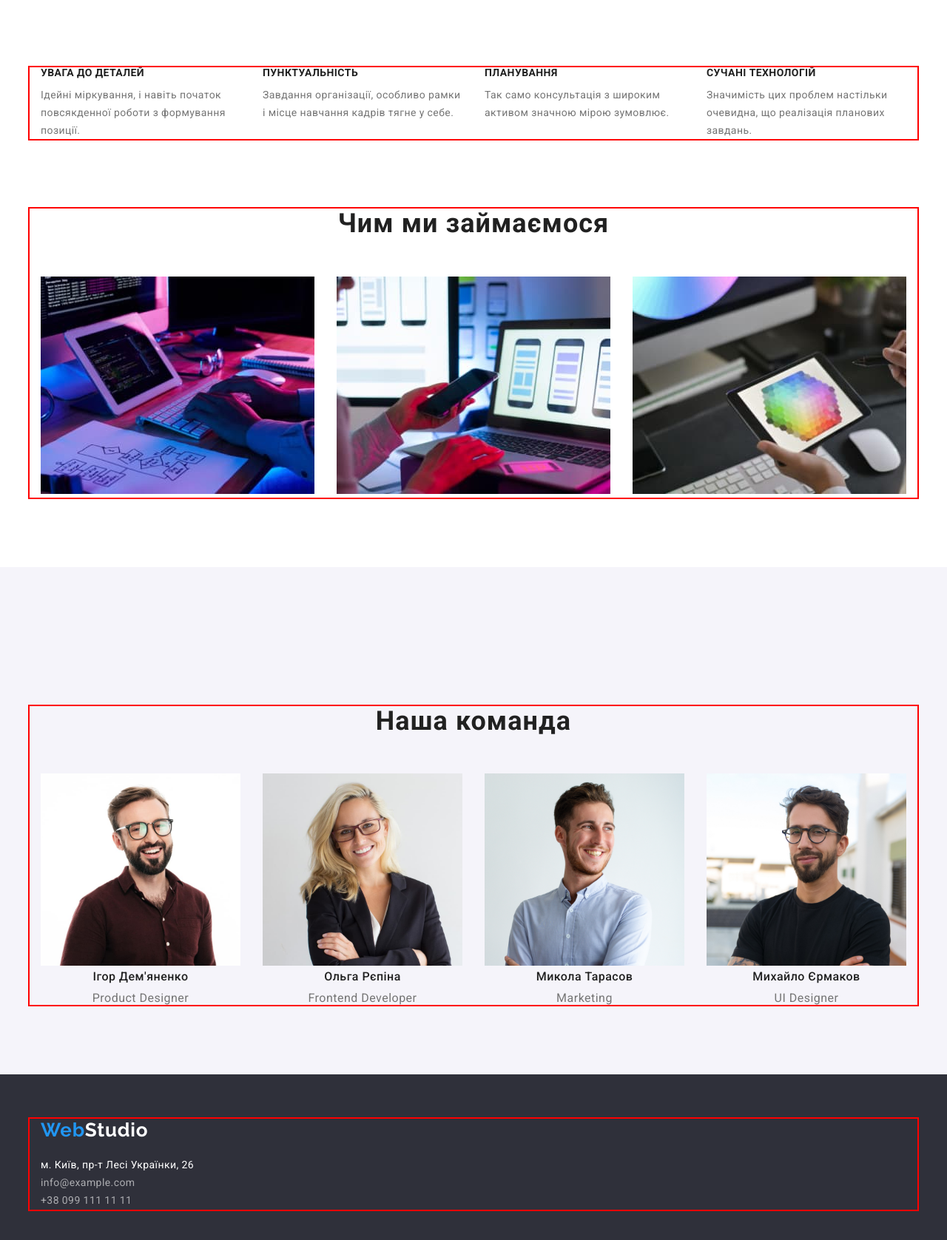
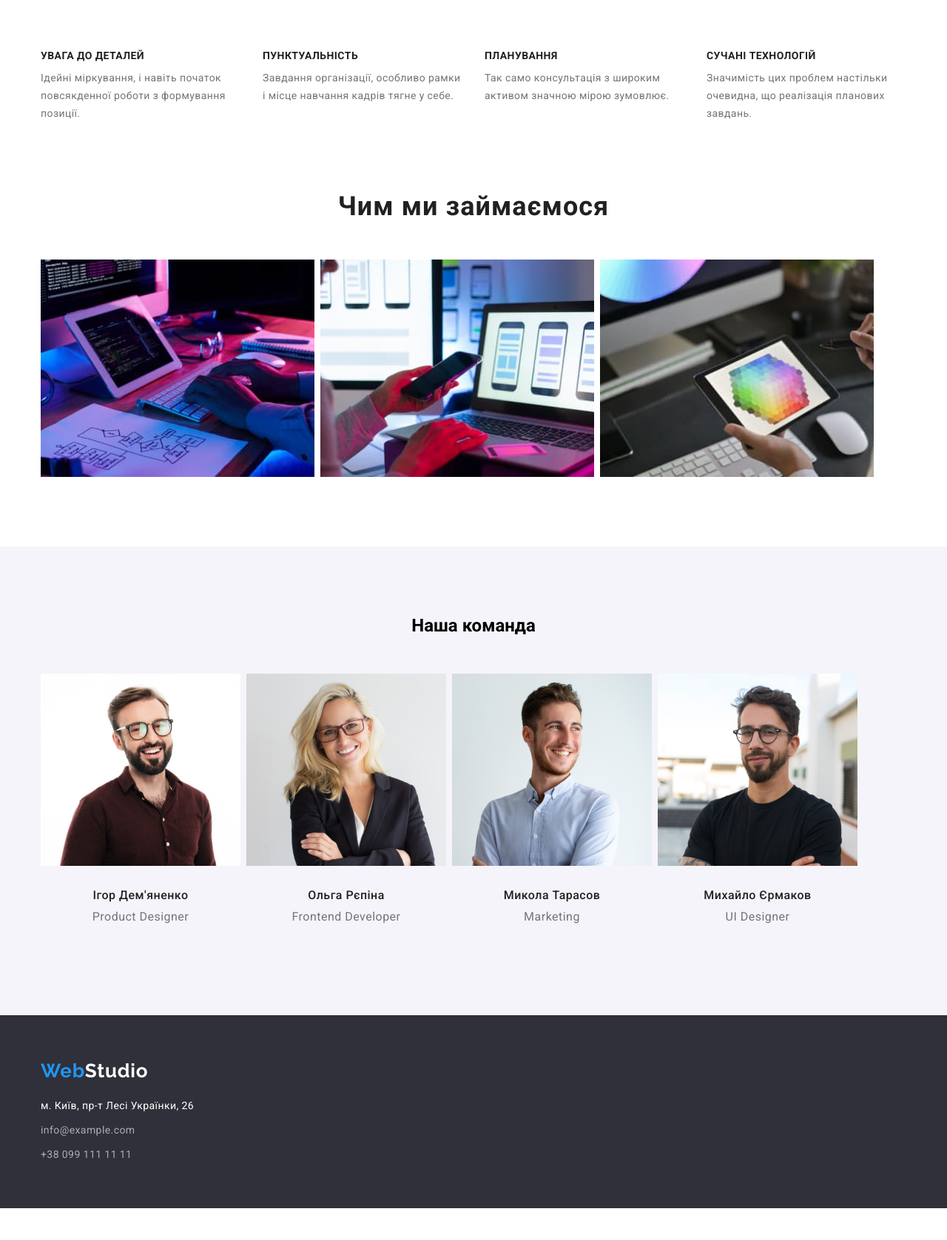
Before and after one commit to andreshkivVC/goit-markup-hw-03, a plain HTML site: page index.html in a window 1280 px wide. Shown: the part 689-2366 px from the top of the page at 74% size. After the commit the page ends 2323 px from the top, so only its background shows below. Drawn offline with nearby package versions, Linux system fonts and the light colour scheme.

Commit message:
Виправлена ДР3

```diff
--- a/css/styles.css
+++ b/css/styles.css
@@ -36,7 +36,9 @@ body {
 	padding-left: 15px;
 	padding-right: 15px;
 	margin: 0 auto;
-	outline: 2px solid red;
+}
+.section{
+	padding: 94px 0;
 }
 /*-----logo-----*/
 .logo {
@@ -55,7 +57,10 @@ body {
 /*-----header-----*/
 
 .header {
-	padding-top: 24px;
+	border-bottom: 1px solid silver;
+}
+.header-nav{
+margin-left: 93px;
 }
 
 .header-list-nav {
@@ -64,10 +69,6 @@ body {
 
 .header-list-nav .item:not(:last-child) {
 	margin-right: 50px;
-}
-
-.header-list-nav {
-	margin-left: 90px;
 }
 
 .header-lisk {
@@ -129,6 +130,8 @@ body {
 .essential {
 	background-color: #2f303a;
 	text-align: center;
+	padding-top: 200px;
+	padding-bottom: 200px;
 }
 .essential-titel {
 	font-weight: 900;
@@ -141,9 +144,6 @@ body {
 	max-width: auto;
 }
 
-.essential-content {
-	padding: 200px 280px;
-}
 
 .essential-btn {
 	margin-top: 30px;
@@ -173,7 +173,6 @@ body {
 .content-list {
 	display: flex;
 	flex-wrap: wrap;
-	margin-top: 94px;
 }
 .content-list .content-item:not(:last-child) {
 	margin-right: 30px;
@@ -200,10 +199,12 @@ body {
 }
 
 /*-----foto---hero--*/
-.foto {
-	margin-bottom: 94px;
-	margin-bottom: 94px;
+
+
+.foto{
+	padding-top: 0;
 }
+
 .item:not(:last-child) {
 	margin-right: 30px;
 }
@@ -212,7 +213,11 @@ body {
 	display: flex;
 	padding-left: auto;
 	padding-right: auto;
+}
 
+img{
+	display: block;
+	max-width: 100%;
 }
 .foto-work,
 .hero-title {
@@ -222,28 +227,26 @@ body {
 	text-align: center;
 	letter-spacing: 0.03em;
 	color: var(--main--item--color);
-	margin-top: 94px;
 	margin-bottom: 50px;
 
 }
 
-/*----hero------*/
+/*----team------*/
 
 
-.hero-list {
+.team-list {
 	display: flex;
 }
 
-.hero{
+.team{
 background-color:#F5F4FA;
-padding-top: 94px;
-padding-bottom: 94px;
 }
-.hero-title {
+.team-title {
 	margin-bottom: 50px;
+	text-align: center;
 }
 
-.hero-name {
+.team-name {
 	font-weight: 500;
 	font-size: 16px;
 	line-height: 1.19;
@@ -253,12 +256,16 @@ padding-bottom: 94px;
 	margin-bottom: 10px;
 }
 
-.hero-profession {
+.team-profession {
 	font-size: 16px;
 	line-height: 1.19;
 	text-align: center;
 	letter-spacing: 0.03em;
 	color: var(--second--title--color);
+}
+.team-data{
+	padding-top: 30px;
+	padding-bottom: 30px;
 }
 
 /*----contacts----*/
@@ -310,10 +317,9 @@ padding-bottom: 94px;
 }
 .filter {
 	display: flex;
-	margin-top: 94px;
 	justify-content: center;
 }
-.filter.item:not(:last-child) {
+.item:not(:last-child) {
 	margin-right: 8px;
 }
 
@@ -333,16 +339,18 @@ padding-bottom: 94px;
 	color: var(--item--color--white);
 	background-color: var(--main--title--black);
 }
+
+
+
 .work-item {
 	display: flex;
 	flex-wrap: wrap;
 	gap: 30px;
-	margin-top: 34px;
+	margin-top: 50px;
 	font-weight: 700;
 	font-size: 18px;
 	line-height: 2;
 	letter-spacing: 0.06em;
-	padding-bottom: 94px;
 }
 
 .work-item.work-list:nth-last-child(-n + 3) {
@@ -355,6 +363,14 @@ padding-bottom: 94px;
 	line-height: 2;
 	letter-spacing: 0.06em;
 	color: var(--main--item--color);
+	margin-bottom: 4px;
+}
+
+.work-data{
+	padding: 20px 24px 20px 24px;
+	border-left: 1px solid #EEEEEE;
+	border-right: 1px solid #EEEEEE;
+	border-bottom: 1px solid #EEEEEE;
 }
 
 .work-pre-title {
@@ -365,8 +381,7 @@ padding-bottom: 94px;
 	color: var(--second--title--color);
 }
 
-
-.info-list{
+.info{
 	margin-top: 20px;
 }
 
@@ -374,3 +389,7 @@ padding-bottom: 94px;
 	display: inline;
 	margin-top: 40px;
 }
+
+.info-list .info-item:not(:last-child) {
+	margin-bottom: 9px;
+}
--- a/index.html
+++ b/index.html
@@ -46,14 +46,16 @@
 		<main>
 			<section class="essential">
 				<div class="container">
-					<div class="essential-content">
-						<h1 class="essential-titel">Ефективні рішення для вашого бізнесу</h1>
-						<button type="button" class="essential-btn">Замовити послугу</button>
-					</div>
+					<h1 class="essential-titel">
+						Ефективні рішення для <br />
+						вашого бізнесу
+					</h1>
+					<button type="button" class="essential-btn">Замовити послугу</button>
 				</div>
 			</section>
-			<section class="content">
+			<section class="section">
 				<div class="container">
+					<h2 class="potfolio-title"></h2>
 					<ul class="content-list list">
 						<li class="content-item">
 							<h3 class="content-title">Увага до деталей</h3>
@@ -82,7 +84,7 @@
 					</ul>
 				</div>
 			</section>
-			<section class="foto">
+			<section class="section foto">
 				<div class="container">
 					<h2 class="foto-work">Чим ми займаємося</h2>
 					<ul class="foto-list list">
@@ -98,36 +100,44 @@
 					</ul>
 				</div>
 			</section>
-			<section class="hero">
+			<section class="section team">
 				<div class="container">
-					<h2 class="hero-title">Наша команда</h2>
-					<ul class="hero-list list">
-						<li class="hero-item item">
+					<h2 class="team-title">Наша команда</h2>
+					<ul class="team-list list">
+						<li class="team-item item">
 							<img src="./images/person1.jpg" alt="about" width="270" />
-							<h3 class="hero-name">Ігор Дем'яненко</h3>
-							<p class="hero-profession">Product Designer</p>
+							<div class="team-data">
+								<h3 class="team-name">Ігор Дем'яненко</h3>
+								<p class="team-profession">Product Designer</p>
+							</div>
 						</li>
 						<li class="hero-item item">
 							<img src="./images/person2.jpg" alt="about" width="270" />
-							<h3 class="hero-name">Ольга Рєпіна</h3>
-							<p class="hero-profession">Frontend Developer</p>
+							<div class="team-data">
+								<h3 class="team-name">Ольга Рєпіна</h3>
+								<p class="team-profession">Frontend Developer</p>
+							</div>
 						</li>
 						<li class="hero-item item">
 							<img src="./images/person3.jpg" alt="about" width="270" />
-							<h3 class="hero-name">Микола Тарасов</h3>
-							<p class="hero-profession">Marketing</p>
+							<div class="team-data">
+								<h3 class="team-name">Микола Тарасов</h3>
+								<p class="team-profession">Marketing</p>
+							</div>
 						</li>
-						<li class="hero-item item">
+						<li class="team-item item">
 							<img src="./images/person4.jpg" alt="about" width="270" />
-							<h3 class="hero-name">Михайло Єрмаков</h3>
-							<p class="hero-profession">UI Designer</p>
+							<div class="team-data">
+								<h3 class="team-name">Михайло Єрмаков</h3>
+								<p class="team-profession">UI Designer</p>
+							</div>
 						</li>
 					</ul>
 				</div>
 			</section>
 		</main>
 		<footer class="contacts">
-			<div class="container ">
+			<div class="container">
 				<a href="./" class="logo-contacts link"><span class="loggo">Web</span>Studio</a>
 				<address class="info">
 					<ul class="info-list list">
```
Also changed, not shown: portfolio.html (+19 -1 lines).
